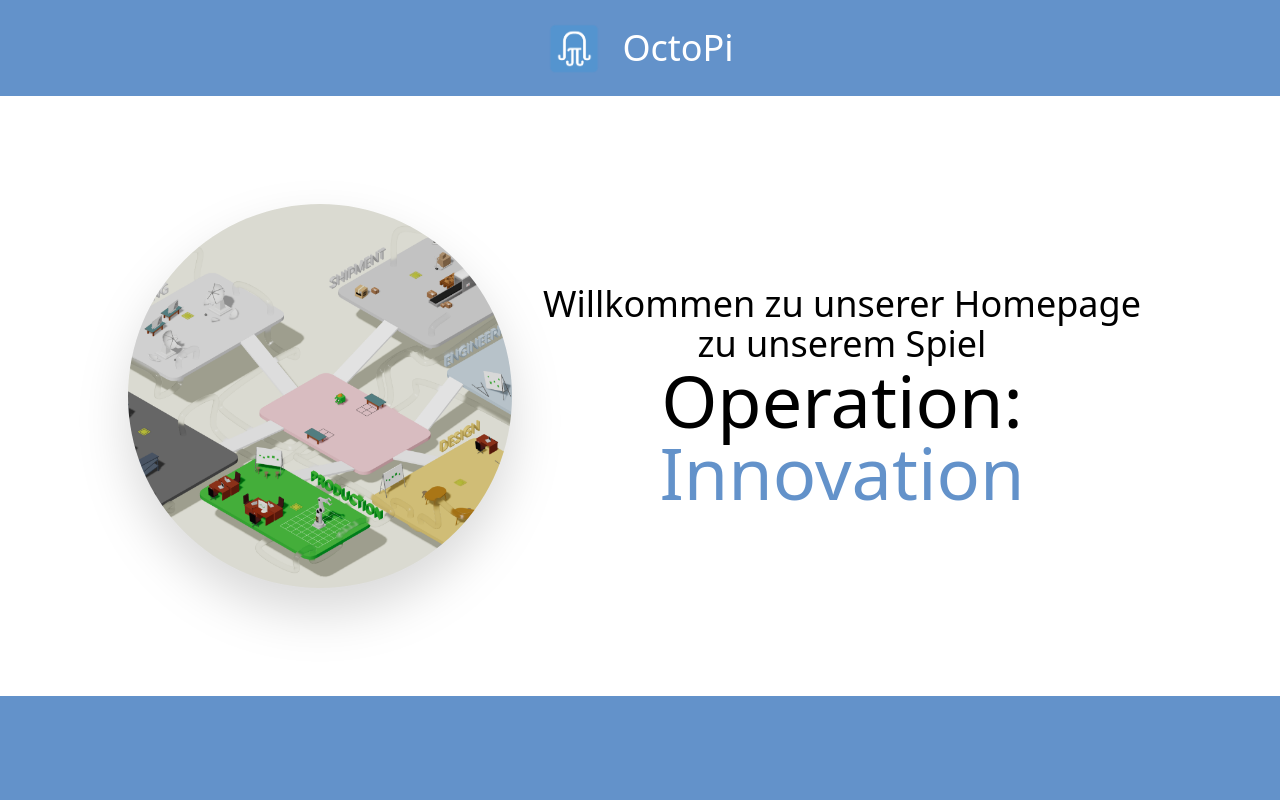
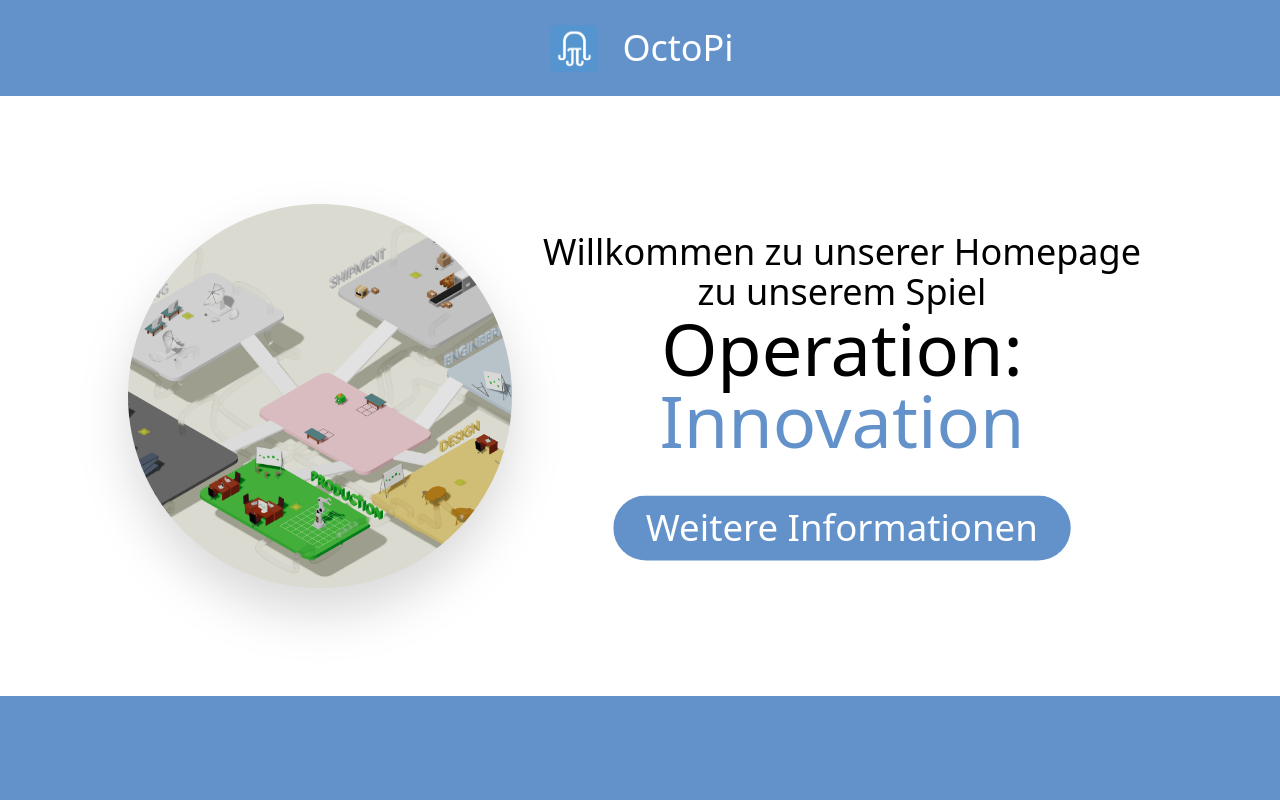
Before and after one commit to OctoPi-Team/OctoPi-Product-Website, a React (Vite) app: page / in a window 1280 px wide. Shown: the top 800 px of the page. Built offline with nearby package versions, Linux system fonts and the light colour scheme.

Commit message:
Added button

```diff
--- a/index.html
+++ b/index.html
@@ -1,5 +1,5 @@
 <!DOCTYPE html>
-<html lang="en">
+<html lang="en" style="scroll-behavior: smooth">
   <head>
     <meta charset="UTF-8" />
     <meta name="viewport" content="width=device-width, initial-scale=1.0" />
--- a/package.json
+++ b/package.json
@@ -10,6 +10,7 @@
     "preview": "vite preview"
   },
   "dependencies": {
+    "animate.css": "^4.1.1",
     "react": "^18.2.0",
     "react-dom": "^18.2.0"
   },
--- a/src/App.jsx
+++ b/src/App.jsx
@@ -8,6 +8,7 @@ import Footer from "./components/Footer";
 import Compatibility from "./components/Compatibility";
 import Overworld from "../public/Overworld.mp4";
 import Minigame from "../public/Minigame.mp4";
+import "animate.css";
 
 function App() {
   return (
--- a/src/components/GameConcept.jsx
+++ b/src/components/GameConcept.jsx
@@ -7,7 +7,9 @@ import innovationFactoryImage from "/InnovationFactory.png";
 function GameConcept() {
   return (
     <div className="bg-logo-blue w-full h-[1400px] flex justify-center items-center flex-col p-5 lg:h-[700px]">
-      <p className="text-5xl text-white mb-10 lg:mb-0">Unser Spielkonzept</p>
+      <p className="text-5xl text-white mb-10 lg:mb-0" id="click">
+        Unser Spielkonzept
+      </p>
       <div className="md:flex-row md:gap-10 md:mt-10 lg:flex">
         <GameConceptCards
           header={"Einstieg"}
--- a/src/components/Hero.jsx
+++ b/src/components/Hero.jsx
@@ -22,6 +22,11 @@ function Hero(props) {
         <span className={"text-logo-blue text-3xl md:text-7xl"}>
           Innovation
         </span>
+        <br />
+        <br />
+        <button className="animate__animated animate__pulse animate__infinite infinite bg-logo-blue text-white rounded-full py-3 px-8">
+          <a href="#click">Weitere Informationen</a>
+        </button>
       </p>
     </div>
   );
```
Also changed, not shown: 1 other file (tests, documents, lock files or other folders).
